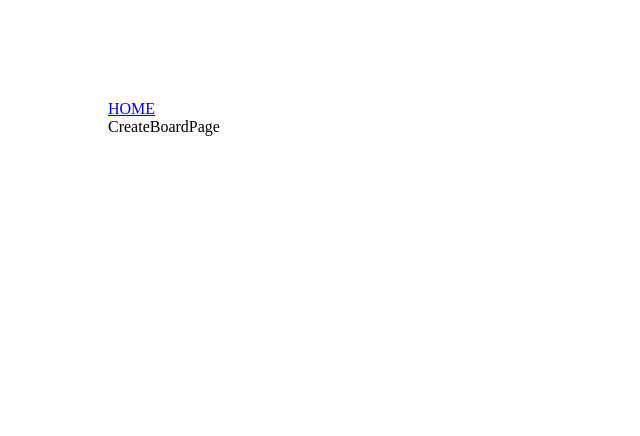
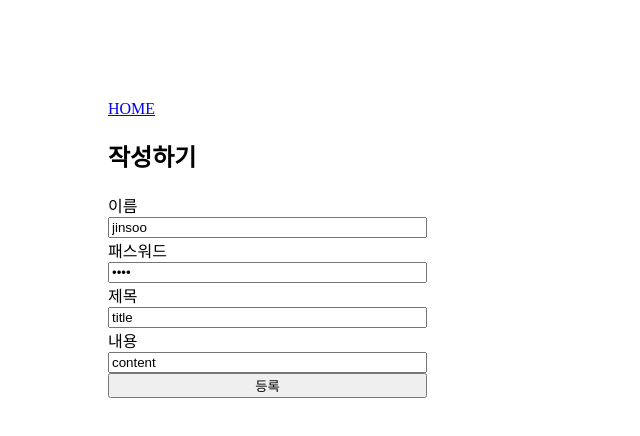
Before and after one commit to Yubron/Anonymous-Forum, a React (Create React App) app in the folder client/: page /create in a window 1280 px wide. Shown: the top 436 px of the page, without its empty margins (0-640 px from the left). Built offline with nearby package versions, Linux system fonts and the light colour scheme.

Commit message:
front: add create board, reply

```diff
--- a/client/src/hooks/useBoard.js
+++ b/client/src/hooks/useBoard.js
@@ -1,4 +1,5 @@
-import { useQuery } from "react-query";
+import { useMutation, useQuery } from "react-query";
+import { useNavigate } from "react-router-dom";
 import { client } from "../utils/axios";
 
 const getBoardAll = ({ page=1, searchType, searchKeyword }) => {
@@ -18,8 +19,36 @@ const getBoardById = ({id}) => {
   })
 }
 
-export const useGetBoardById = ({id}) => {
+export const useGetBoardById = (id) => {
   return useQuery(['getBoard', id], () => getBoardById({id}), {
     select: data => data.data[0],
   })
 }
+
+const createBoard = (writer, password, title, content) => {
+  return client({
+    method: 'post',
+    url: `/board`,
+    data: {writer, password, title, content}
+  })
+}
+
+export const useCreateBoard = () => {
+  const navigate = useNavigate()
+  return useMutation(
+    createBoardDto => {
+      return createBoard(
+        createBoardDto.writer,
+        createBoardDto.password,
+        createBoardDto.title,
+        createBoardDto.content
+      )
+    },
+    {
+      onSuccess: () => {
+        alert('글이 등록되었습니다.');
+        navigate('/')
+      },
+    }
+  )
+}
--- a/client/src/hooks/useReply.js
+++ b/client/src/hooks/useReply.js
@@ -1,2 +1,40 @@
-import { useQuery } from "react-query";
+import { useMutation, useQuery } from "react-query";
 import { client } from "../utils/axios";
+
+const createReply = (writer, password, content, boardId, parentReplyId) => {
+  return client({
+    method: 'post',
+    url: `/reply`,
+    data: {writer, password, content, boardId: parseInt(boardId), parentReplyId: parseInt(parentReplyId)}
+  })
+}
+
+export const useCreateReply = () => {
+  return useMutation(
+    createReplyDto => {
+      return createReply(
+        createReplyDto.writer,
+        createReplyDto.password,
+        createReplyDto.content,
+        createReplyDto.boardId,
+        createReplyDto.parentReplyId
+      )
+    },
+    {
+      onSuccess: () => {
+        alert('댓글이 등록되었습니다.');
+      },
+    }
+  )
+}
+
+const getReplies = (boardId) => {
+  return client({
+    url: `/reply/${boardId}`
+  })
+}
+
+export const useGetReplies = (boardId) => {
+  return useQuery(['getReplies', boardId], () => getReplies(boardId), {
+  })
+}
--- a/client/src/pages/CreateBoard.page.jsx
+++ b/client/src/pages/CreateBoard.page.jsx
@@ -1,9 +1,48 @@
-import React from 'react'
+import React, { useState } from 'react'
+import styled from 'styled-components'
+import { MainContainer } from '../components/common'
+import { useCreateBoard } from '../hooks/useBoard'
 
 const CreateBoardPage = () => {
+  const [createBoardDto, setCreateBoardDto] = useState({
+    writer: 'jinsoo',
+    password: '1234',
+    title: 'title',
+    content: 'content'
+  })
+
+  const createBoard = useCreateBoard()
+
+  const changeHandler = (e) => {
+    setCreateBoardDto({...createBoardDto, [e.target.name]: e.target.value })
+  }
+
   return (
-    <div>CreateBoardPage</div>
+    <MainContainer>
+      <CreateBoardContainer>
+        <h2> 작성하기 </h2>
+        <label> 이름 </label>
+        <input type={'text'} name={'writer'} value={createBoardDto.writer} onChange={changeHandler}/>
+
+        <label> 패스워드 </label>
+        <input type={'password'} name={'password'} value={createBoardDto.password} onChange={changeHandler}/>
+
+        <label> 제목 </label>
+        <input type={'text'} name={'title'} value={createBoardDto.title} onChange={changeHandler}/>
+
+        <label> 내용 </label>
+        <input type={'text'} name={'content'} value={createBoardDto.content} onChange={changeHandler}/>
+
+        <button onClick={() => createBoard.mutate(createBoardDto)}> 등록 </button>
+      </CreateBoardContainer>
+    </MainContainer>
   )
 }
 
 export default CreateBoardPage
+
+const CreateBoardContainer = styled.div`
+  width: 30%;
+  display: flex;
+  flex-direction: column;
+`
--- a/client/src/pages/Detail.page.jsx
+++ b/client/src/pages/Detail.page.jsx
@@ -1,19 +1,51 @@
-import React from 'react'
+import React, { useState } from 'react'
 import styled from 'styled-components'
 import LoadingPage from './Loading.page'
 import { useParams } from "react-router";
 import { useGetBoardById } from '../hooks/useBoard';
 import { MainContainer, Title } from '../components/common';
+import { useCreateReply, useGetReplies } from '../hooks/useReply';
 
 const DetailPage = () => {
   const { id } = useParams();
+  const [createReplyDto, setCreateReplyDto ] = useState({
+    content: 'content',
+    writer: 'writer',
+    password: 'password',
+    boardId: id,
+    parentReplyId: null,
+  })
 
-  const {isLoading: isBoardLoading, data: board } = useGetBoardById({id})
+  const changeHandler = (e) => {
+    setCreateReplyDto({...createReplyDto, [e.target.name]: e.target.value })
+  }
 
-  if(isBoardLoading) {
+  const createReply = useCreateReply()
+
+  const replyHandler = () => {
+    createReply.mutate(createReplyDto)
+    resetReplyInput()
+  }
+
+  const resetReplyInput = () => {
+    setCreateReplyDto({
+      content: 'content',
+      writer: 'writer',
+      password: 'password',
+      boardId: id,
+      parentReplyId: null,
+    })
+  }
+
+
+  const {isLoading: isBoardLoading, data: board } = useGetBoardById(id)
+  const {isLoading: isReplyLoading, data: replies} = useGetReplies(id)
+
+
+  if(isBoardLoading || isReplyLoading) {
     return <LoadingPage />
   }
-  console.log(board)
+  console.log(replies.data)
   return (
     <MainContainer>
       <BoardDetailContainer>
@@ -22,8 +54,34 @@ const DetailPage = () => {
 
         <Content> {board.content} </Content>
       </BoardDetailContainer>
+      <h2> REPLY </h2>
       <ReplyMainContainer>
-
+        <ReplyInputContainer>
+          <ReplyContentInput type={'text'} name={'content'} value={createReplyDto.content} onChange={changeHandler}/>
+          <div>
+            <label>작성자</label>
+            <input type={'text'} name={'writer'} value={createReplyDto.writer} onChange={changeHandler}/>
+          </div>
+          <div>
+            <label>비밀번호</label>
+            <input type={'password'} name={'password'} value={createReplyDto.password} onChange={changeHandler}/>
+          </div>
+          <button onClick={replyHandler}> 등록 </button>
+        </ReplyInputContainer>
+        {
+          replies.data.map(reply => {
+            if(reply.parentReplyId === null) {
+              return (
+                <div>
+                  <p> {reply.writer} : {reply.content} </p>
+                </div>
+              )
+            }
+            return (
+              <p> qwe </p>
+            )
+          })
+        }
       </ReplyMainContainer>
     </MainContainer>
 
@@ -32,9 +90,18 @@ const DetailPage = () => {
 }
 
 export default DetailPage
-const BoardDetailContainer = styled.div``
+const BoardDetailContainer = styled.div`
+  width: 70%;
+`
 const ReplyMainContainer = styled.div``
 const Writer = styled.div`
   text-align: right;
 `
 const Content = styled.div``
+
+const ReplyInputContainer = styled.div`
+`
+const ReplyContentInput = styled.textarea`
+  width: 50%;
+  resize: none;
+`
```
